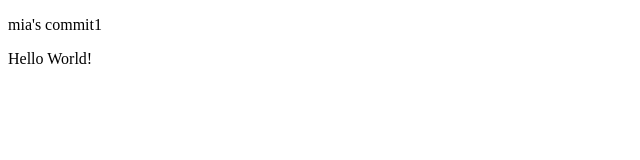
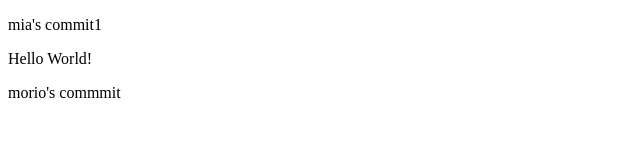
Before and after one commit to recursion-teamdev-blue/practice, a plain HTML site: page index.html in a window 1280 px wide. Shown: the whole page, without its empty margins (0-640 px from the left). Drawn offline with Linux system fonts and the light colour scheme.

Commit message:
third commit

```diff
--- a/index.html
+++ b/index.html
@@ -9,5 +9,6 @@
 <body>
     <p> mia's commit1</p>
     <p>Hello World!</p>
+    <p> morio's commmit</p>
 </body>
 </html>
```
